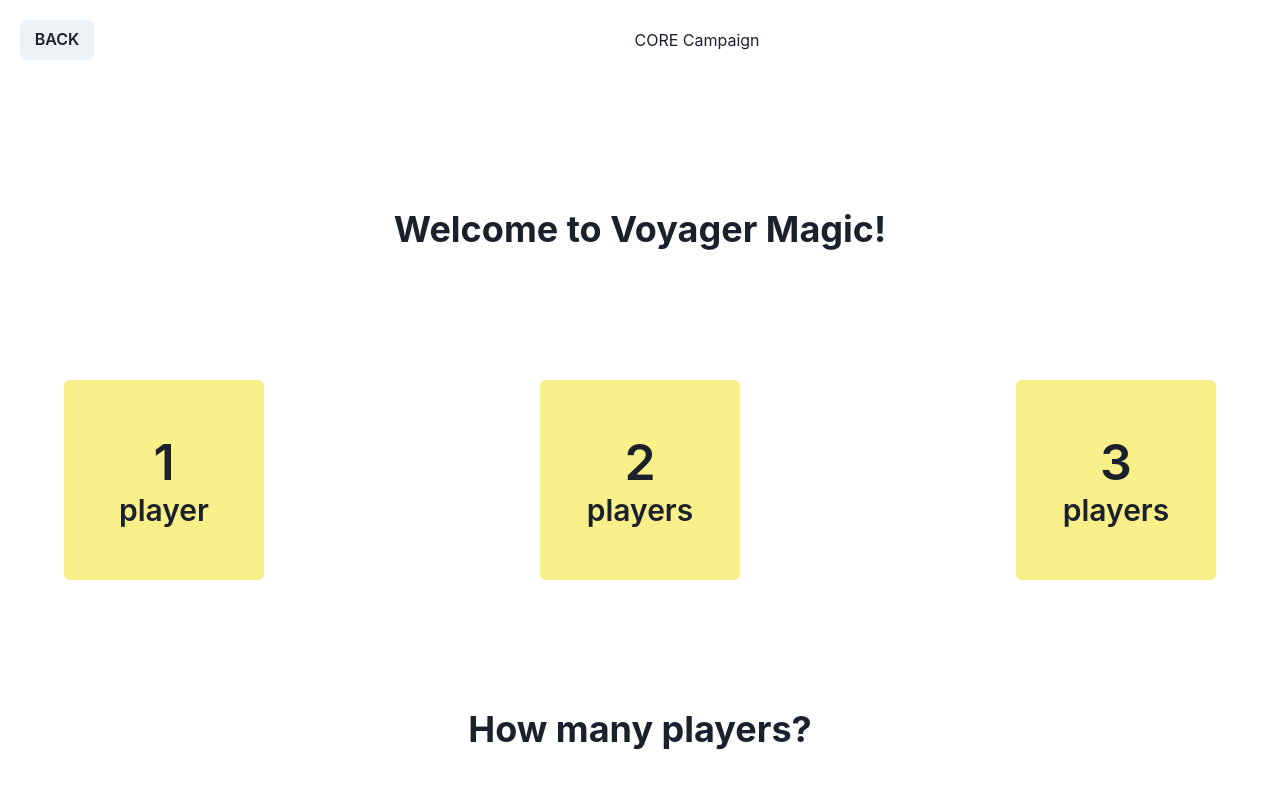
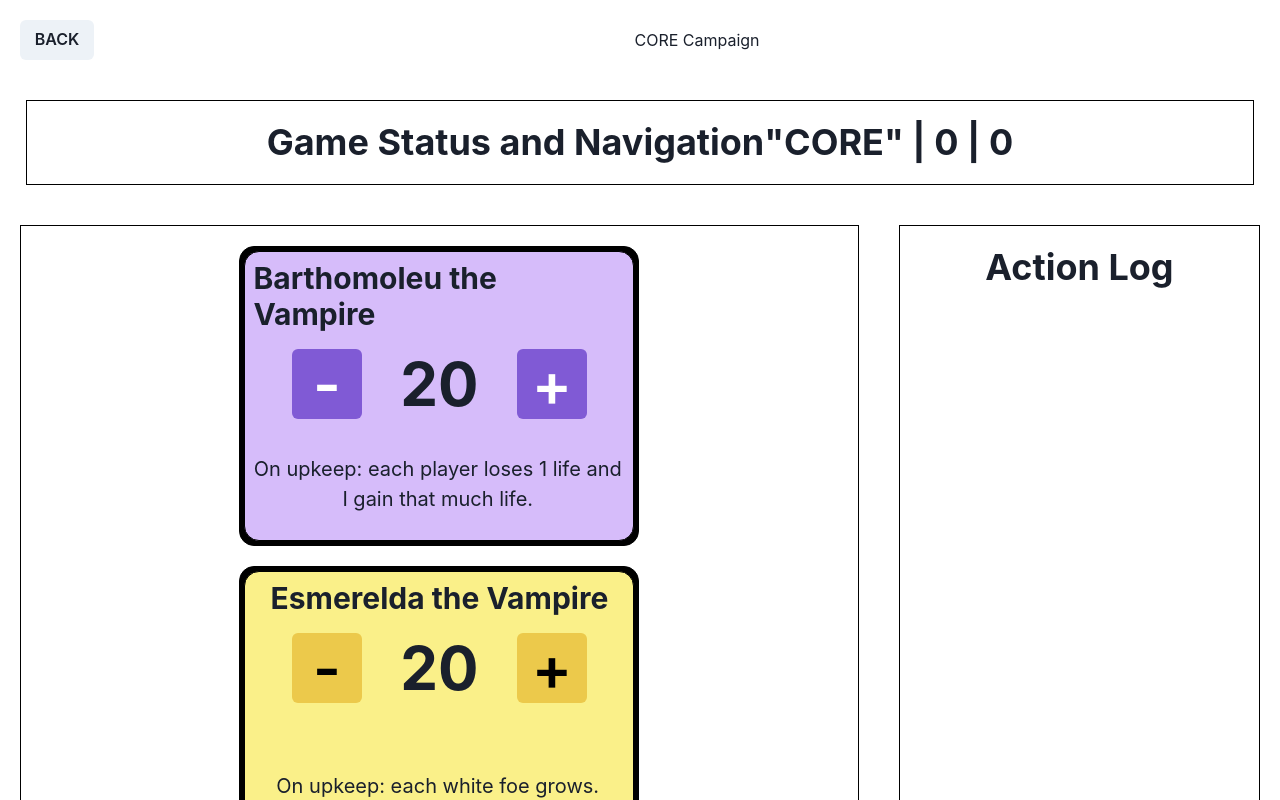
Before and after one commit to jackconwayiv/voyagermagic, a React (Vite) app: page /play in a window 1280 px wide. Built offline with nearby package versions, Linux system fonts and the light colour scheme.

Commit message:
add play view, Nexus component

```diff
--- a/src/App.tsx
+++ b/src/App.tsx
@@ -4,6 +4,7 @@ import { BrowserRouter, Route, Routes } from "react-router-dom";
 import SettingsTray from "./components/SettingsTray";
 import "./index.css";
 import CampaignsView from "./views/CampaignsView";
+import PlayView from "./views/PlayView";
 import ScenesView from "./views/ScenesView";
 import WelcomePage from "./views/WelcomePage";
 
@@ -27,6 +28,16 @@ function App() {
               element={<WelcomePage setPlayerCount={setPlayerCount} />}
             />
             <Route
+              path="/play"
+              element={
+                <PlayView
+                  campaign={campaign}
+                  playerCount={playerCount}
+                  scene={scene}
+                />
+              }
+            />
+            <Route
               path="/campaigns"
               element={<CampaignsView setCampaign={setCampaign} />}
             />
--- /dev/null
+++ b/src/components/Nexus.tsx
@@ -0,0 +1,88 @@
+import { Button, Flex, Heading, Text } from "@chakra-ui/react";
+import { useState } from "react";
+
+interface NexusProps {
+  nexus: any;
+}
+
+const Nexus = ({ nexus }: NexusProps) => {
+  const [life, setLife] = useState<number>(20);
+  const [isDead, setIsDead] = useState<boolean>(false);
+
+  const handleClick = (val: number) => {
+    if (isDead && val > 0) setIsDead(false);
+    const newLife = life + val;
+    if (newLife <= 0) setIsDead(true);
+    setLife(newLife);
+  };
+
+  return (
+    <Flex
+      height={{ base: "200px", md: "250px", lg: "300px" }}
+      width={{ base: "300px", md: "350px", lg: "400px" }}
+      border="1px black solid"
+      borderRadius="15px"
+      direction="column"
+      bgColor="black"
+    >
+      <Flex
+        bgColor={isDead ? nexus.color + `.800` : nexus.color + `.200`}
+        direction="column"
+        m={1}
+        border="1px black solid"
+        borderRadius="15px"
+        height="100%"
+      >
+        <Flex direction="row" justifyContent="center" m={2}>
+          <Heading fontSize={{ base: "18px", md: "24px", lg: "30px" }}>
+            {nexus.name}
+          </Heading>
+        </Flex>
+        <Flex
+          direction="row"
+          justifyContent="space-evenly"
+          alignItems="center"
+          m={2}
+        >
+          <Button
+            colorScheme={nexus.color}
+            height={{ base: "50px", md: "60px", lg: "70px" }}
+            width={{ base: "50px", md: "60px", lg: "70px" }}
+            onClick={() => handleClick(-1)}
+            isDisabled={isDead}
+          >
+            <Text fontSize={{ base: "40px", md: "50px", lg: "60px" }}>-</Text>
+          </Button>
+          <Heading fontSize={{ base: "40px", md: "50px", lg: "60px" }}>
+            {isDead ? `X` : life}
+          </Heading>
+          <Button
+            colorScheme={nexus.color}
+            height={{ base: "50px", md: "60px", lg: "70px" }}
+            width={{ base: "50px", md: "60px", lg: "70px" }}
+            onClick={() => handleClick(1)}
+          >
+            <Text fontSize={{ base: "40px", md: "50px", lg: "60px" }}>+</Text>
+          </Button>
+        </Flex>
+        <Flex
+          direction="row"
+          justifyContent="center"
+          alignItems="center"
+          width="95%"
+          height="95%"
+          m={2}
+        >
+          <Text
+            textAlign="center"
+            fontSize={{ base: "14px", md: "18px", lg: "20px" }}
+          >
+            {nexus.aliveRules}
+          </Text>
+        </Flex>
+      </Flex>
+    </Flex>
+  );
+};
+
+export default Nexus;
--- /dev/null
+++ b/src/data/testNexii.ts
@@ -0,0 +1,24 @@
+export default [
+  {
+    color: "purple",
+    name: "Barthomoleu the Vampire",
+    isDead: false,
+    aliveRules:
+      "On upkeep: each player loses 1 life and I gain that much life.",
+    deadRules: "tbd.",
+  },
+  {
+    color: "yellow",
+    name: "Esmerelda the Vampire",
+    isDead: false,
+    aliveRules: "On upkeep: each white foe grows.",
+    deadRules: "tbd.",
+  },
+  {
+    color: "red",
+    name: "Vinny the Pirate",
+    aliveRules:
+      "On upkeep: each player chooses: wound a creature you control, or I deal 2 damage to you.",
+    deadRules: "tbd.",
+  },
+];
--- /dev/null
+++ b/src/views/PlayView.tsx
@@ -0,0 +1,64 @@
+import { Flex, Heading, Wrap, WrapItem } from "@chakra-ui/react";
+import Nexus from "../components/Nexus";
+import testNexii from "../data/testNexii";
+
+interface PlayViewProps {
+  campaign: string;
+  playerCount: number;
+  scene: number;
+}
+
+const PlayView = ({ campaign, playerCount, scene }: PlayViewProps) => {
+  return (
+    <Flex direction="column" width="100%" height="100vh" alignItems="center">
+      <Flex
+        direction="row"
+        width="96%"
+        justifyContent="center"
+        border="1px black solid"
+        p={5}
+        m={5}
+      >
+        <Heading>Game Status and Navigation</Heading>
+        <Heading>
+          {JSON.stringify(campaign)} | {JSON.stringify(playerCount)} |{" "}
+          {JSON.stringify(scene)}
+        </Heading>
+      </Flex>
+      <Flex direction="row" width="100%">
+        <Flex
+          alignItems="center"
+          justifyContent="center"
+          width="70%"
+          direction="row"
+          border="1px black solid"
+          p={5}
+          m={5}
+        >
+          <Wrap alignItems="center" justify="center" spacing="20px">
+            {testNexii.map((nexus) => (
+              <WrapItem
+                alignItems="center"
+                justifyContent="center"
+                key={nexus.name}
+              >
+                <Nexus nexus={nexus} />
+              </WrapItem>
+            ))}
+          </Wrap>
+        </Flex>
+        <Flex
+          alignItems="center"
+          direction="column"
+          width="30%"
+          border="1px black solid"
+          p={5}
+          m={5}
+        >
+          <Heading>Action Log</Heading>
+        </Flex>
+      </Flex>
+    </Flex>
+  );
+};
+export default PlayView;
--- a/src/views/WelcomePage.tsx
+++ b/src/views/WelcomePage.tsx
@@ -10,7 +10,8 @@ const WelcomePage = ({ setPlayerCount }: WelcomePageProps) => {
 
   const handleClick = (num: number) => {
     setPlayerCount(num);
-    navigate("/campaigns");
+    // navigate("/campaigns");
+    navigate("/play");
   };
 
   const renderButton = (num: number) => {
```
